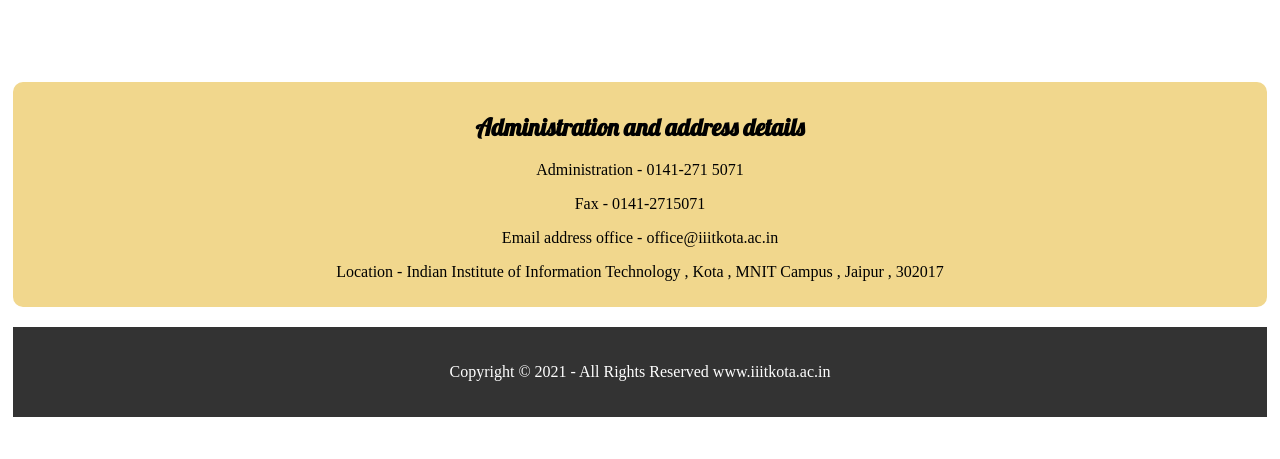
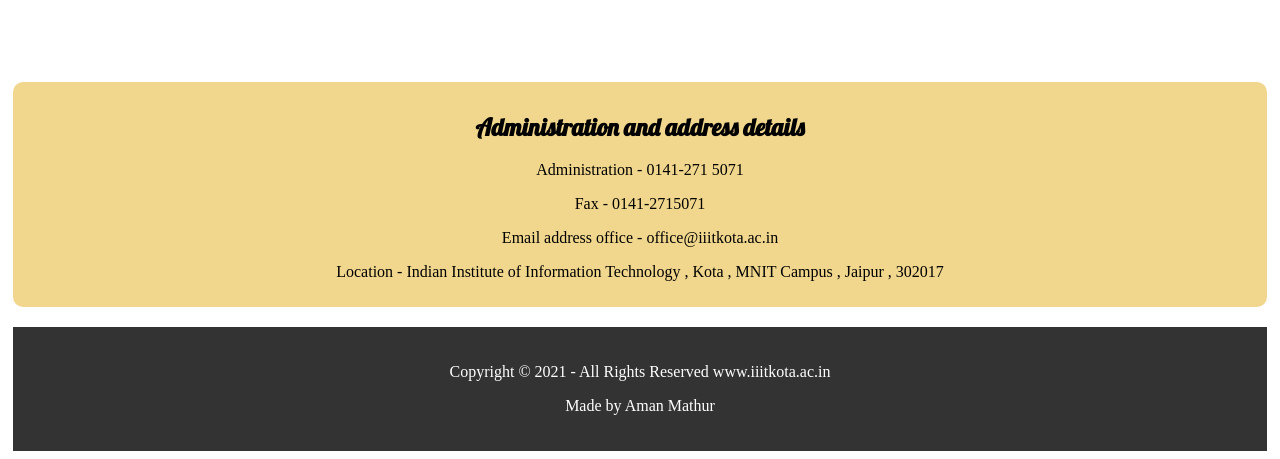
Before and after one commit to aman465320/IIIT-KOTA, a plain HTML site: page index.html in a window 1280 px wide. Shown: the part 2820-3279 px from the top of the page. Before the commit the page ends 3245 px from the top, so only its background shows below. Drawn offline with Linux system fonts and the light colour scheme.

Commit message:
Update index.html

```diff
--- a/index.html
+++ b/index.html
@@ -344,6 +344,7 @@
 
     <footer>
         <p>Copyright &copy; 2021 - All Rights Reserved www.iiitkota.ac.in</p>
+        <p>Made by Aman Mathur
     </footer>
 
 </body>
```
